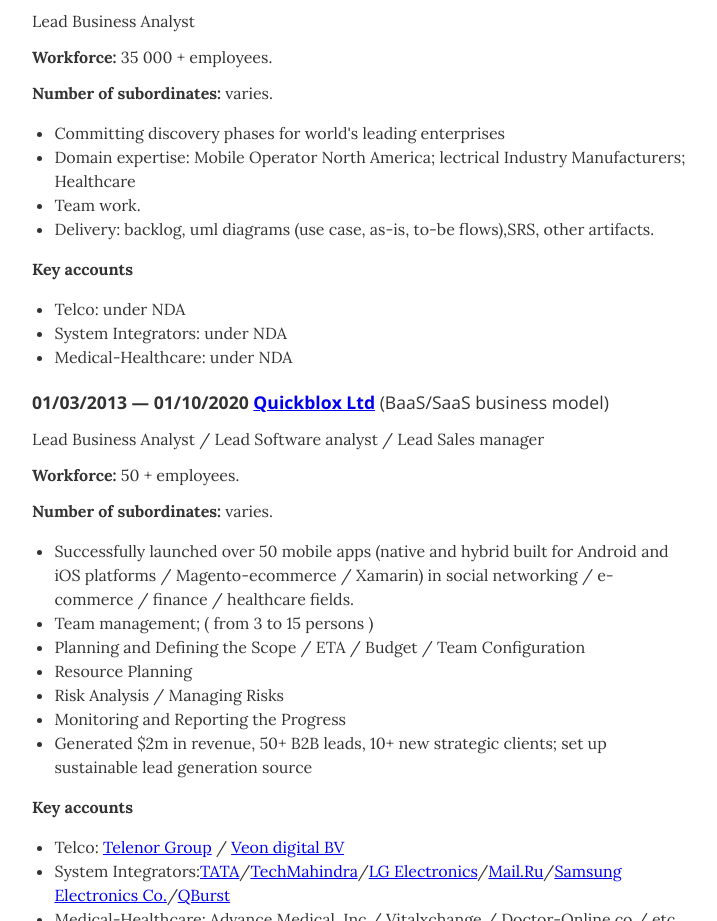
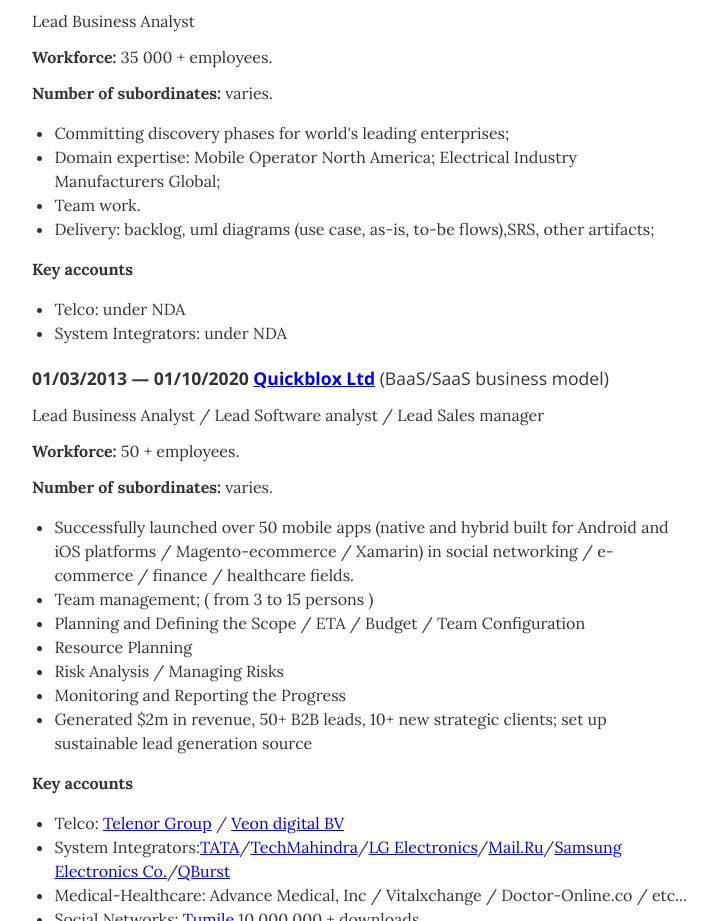
Before and after one commit to ivanselyodkin/Ivan_Selyodkin_CV, a website: page index.html in a window 1280 px wide. Shown: the part 804-1725 px from the top of the page, without its empty margins (268-985 px from the left). Drawn offline with nearby package versions, Linux system fonts and the light colour scheme.

Commit message:
Update index.html

```diff
--- a/index.html
+++ b/index.html
@@ -74,17 +74,16 @@
         <p class="resume-item-copy">Workforce: <span>35 000 + employees.</span></p>
         <p class="resume-item-copy">Number of subordinates: <span>varies.</span></p>
         <ul class="resume-item-list">
-          <li>Committing discovery phases for world's leading enterprises</li>
-          <li>Domain expertise: Mobile Operator North America; lectrical Industry Manufacturers; Healthcare</li>
+          <li>Committing discovery phases for world's leading enterprises;</li>
+          <li>Domain expertise: Mobile Operator North America; Electrical Industry Manufacturers Global;</li>
           <li>Team work.</li>
-          <li>Delivery: backlog, uml diagrams (use case, as-is, to-be flows),SRS, other artifacts.</li>
+          <li>Delivery: backlog, uml diagrams (use case, as-is, to-be flows),SRS, other artifacts;</li>
         </ul>
 
         <p class="resume-item-copy">Key accounts</p>
           <ul class="resume-item-list">
             <li>Telco: under NDA</li>
             <li>System Integrators: under NDA</li>
-            <li>Medical-Healthcare: under NDA</li>
           </li>
           </ul>
 
```
